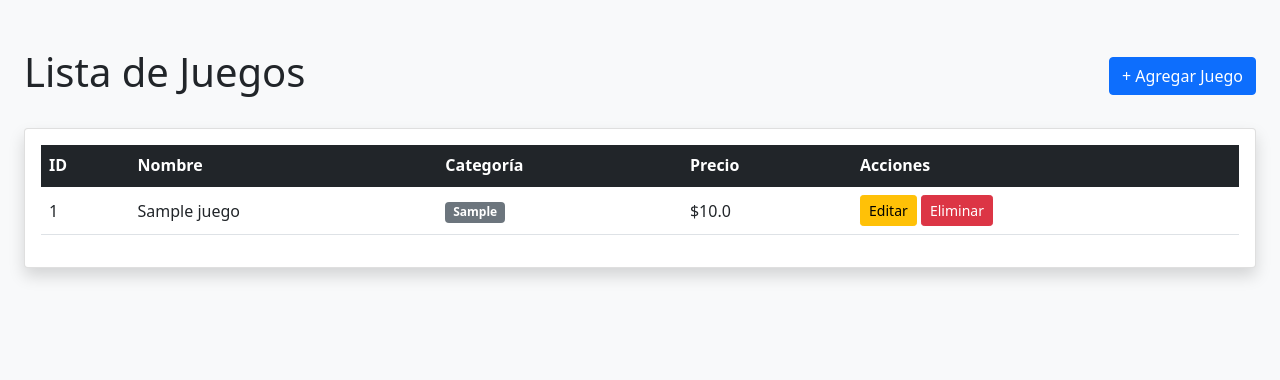
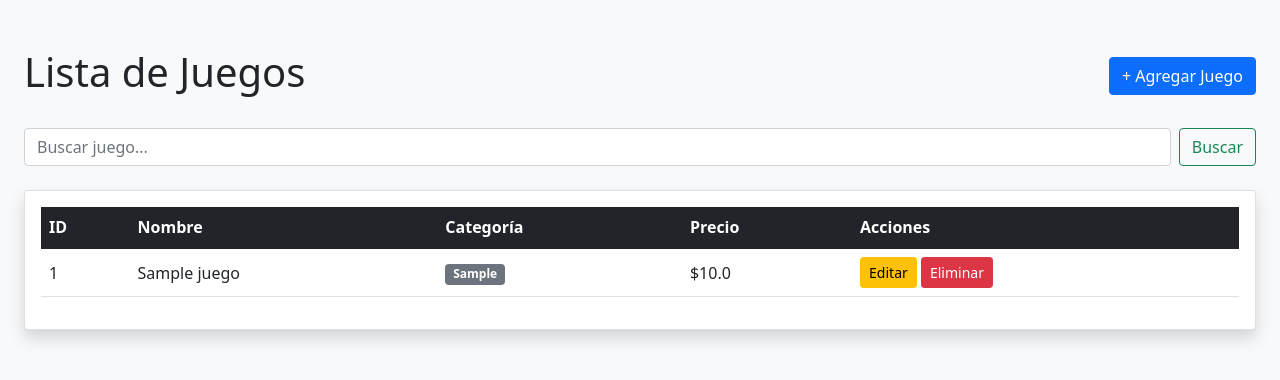
Before and after one commit to Kevinvzlatiz/tienda-juegos, a Spring Boot app: page / in a window 1280 px wide. Shown: the part 56-436 px from the top of the page. Run offline with Spring Boot 4, Linux system fonts and the light colour scheme; tables that the repository leaves empty hold one stand-in row (values such as "Sample post").

Commit message:
Se implementó la funcionalidad de buscador de juegos

```diff
--- a/src/main/java/kv/tienda/controlador/JuegoControlador.java
+++ b/src/main/java/kv/tienda/controlador/JuegoControlador.java
@@ -9,12 +9,10 @@ import org.springframework.beans.factory.annotation.Autowired;
 import org.springframework.stereotype.Controller;
 import org.springframework.ui.ModelMap;
 import org.springframework.validation.BindingResult;
-import org.springframework.web.bind.annotation.GetMapping;
-import org.springframework.web.bind.annotation.ModelAttribute;
-import org.springframework.web.bind.annotation.PathVariable;
-import org.springframework.web.bind.annotation.PostMapping;
+import org.springframework.web.bind.annotation.*;
 import org.springframework.web.servlet.mvc.support.RedirectAttributes;
 
+import javax.swing.*;
 import java.util.List;
 
 @Controller
@@ -84,4 +82,16 @@ public class JuegoControlador {
         return "redirect:/";
     }
 
+    @GetMapping("/buscar")
+    public String buscarJuego(@RequestParam String nombre, ModelMap modelo) {
+
+        // Obtenemos la lista de los juegos encontrados
+        List<Juego> juegos = juegoServicio.buscarPorNombre(nombre);
+
+        // enviamos la lista a index.html
+        modelo.put("juegos", juegos);
+
+        return "index";
+    }
+
 }
--- a/src/main/java/kv/tienda/repositorio/JuegoRepositorio.java
+++ b/src/main/java/kv/tienda/repositorio/JuegoRepositorio.java
@@ -3,6 +3,12 @@ package kv.tienda.repositorio;
 import kv.tienda.modelo.Juego;
 import org.springframework.data.jpa.repository.JpaRepository;
 
+import java.util.List;
+
 public interface JuegoRepositorio extends JpaRepository<Juego, Integer> {
     // Capa repositorio
+
+    // Busca juegos cuyo nombre contenga el texto indicado, sin importar mayúsculas o minúsculas
+    List<Juego> findByNombreJuegoContainingIgnoreCase(String nombre);
+
 }
--- a/src/main/java/kv/tienda/servicio/IJuegoServicio.java
+++ b/src/main/java/kv/tienda/servicio/IJuegoServicio.java
@@ -12,4 +12,6 @@ public interface IJuegoServicio {
     public void guardarJuego(Juego juego);
 
     public void eliminarJuego(Integer idJuego);
+
+    List<Juego> buscarPorNombre(String nombre);
 }
--- a/src/main/resources/templates/index.html
+++ b/src/main/resources/templates/index.html
@@ -16,22 +16,48 @@
         </a>
     </div>
 </nav>
-
+<!-- Titulo y boton de agregar -->
 <div class="container-fluid mt-5 px-4">
 
-    <div class="alert alert-success>"
+    <!-- Alerta de exito cuando se agrega un juego nuevo -->
+    <div class="alert alert-success"
          th:if="${mensaje}"
          th:text="${mensaje}">
     </div>
 
     <div class="d-flex justify-content-between align-items-center mb-4">
+
         <h1>Lista de Juegos</h1>
 
         <a class="btn btn-primary" th:href="@{/agregar}">
             + Agregar Juego
         </a>
+
     </div>
 
+    <!-- Barra de busqueda -->
+    <form class="d-flex mb-4"
+          th:action="@{/buscar}"
+          method="get">
+
+        <input class="form-control me-2"
+               type="search"
+               name="nombre"
+               placeholder="Buscar juego..."
+               aria-label="Buscar">
+
+        <button class="btn btn-outline-success">
+            Buscar
+        </button>
+
+    </form>
+
+    <div class="alert alert-warning"
+    th:if="${juegos.isEmpty()}">
+        No se encontraron juegos con ese nombre :(
+    </div>
+
+    <!-- Lista de juegos -->
     <div class="card shadow">
         <div class="card-body">
 
```
Also changed, not shown: src/main/java/kv/tienda/servicio/JuegoServicio.java (+7 -0 lines).
